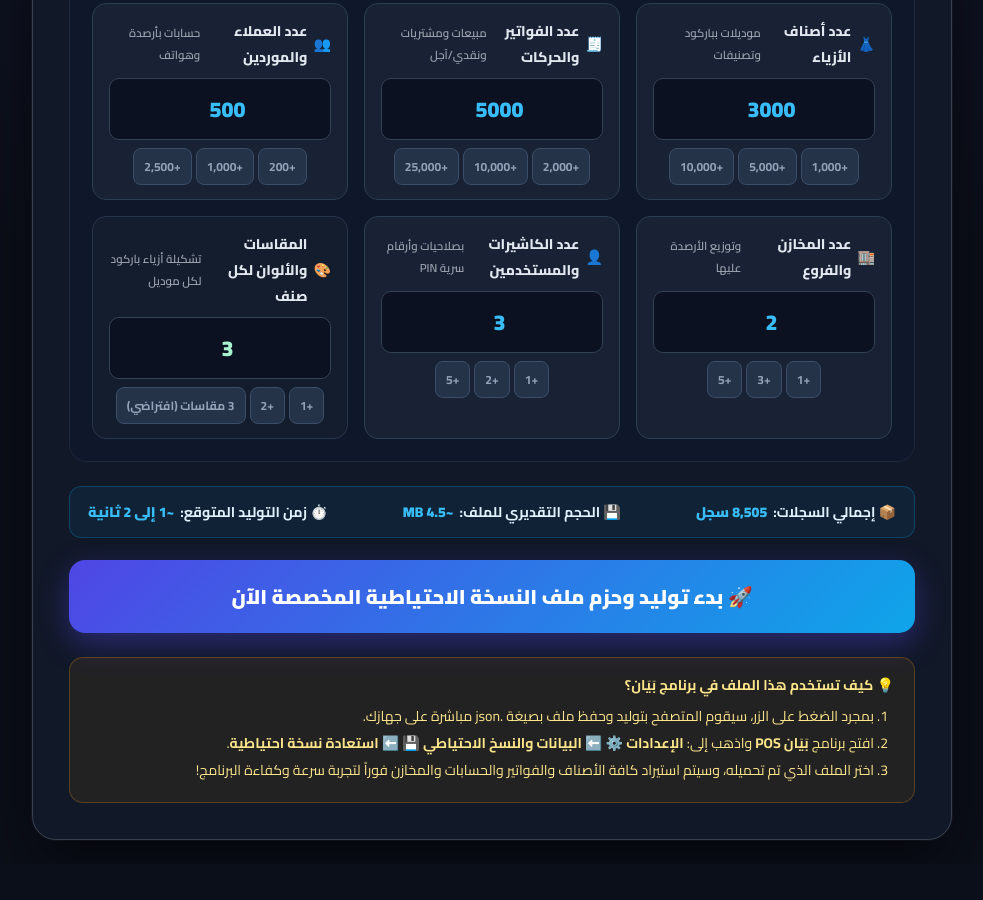
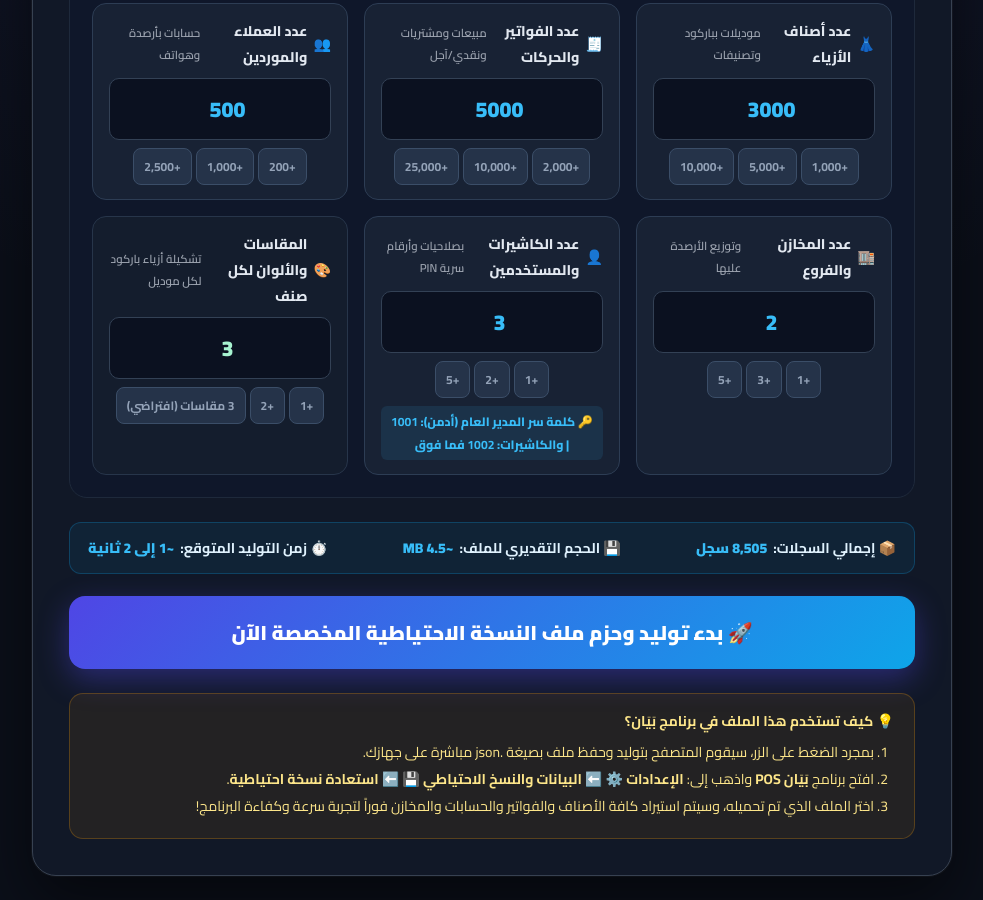
Before and after one commit to ehabamr062-ux/bayan_fashion_website, an Electron app: page tools/generate_stress_test_backup.html in a window 1200 px wide. Shown: the part 512-1412 px from the top of the page, without its empty margins (108-1091 px from the left). Before the commit the page ends 1376 px from the top, so only its background shows below. Drawn offline with Linux system fonts and the light colour scheme.

Commit message:
Show default PINs clearly in stress test generator

```diff
--- a/tools/generate_stress_test_backup.html
+++ b/tools/generate_stress_test_backup.html
@@ -517,6 +517,9 @@
                         <button type="button" class="step-btn" onclick="adjustValue('inputUsers', 2)">+2</button>
                         <button type="button" class="step-btn" onclick="adjustValue('inputUsers', 5)">+5</button>
                     </div>
+                    <div style="margin-top: 8px; font-size: 0.76rem; color: #38bdf8; font-weight: 800; text-align: center; background: rgba(56, 189, 248, 0.1); padding: 4px 8px; border-radius: 6px;">
+                        🔑 كلمة سر المدير العام (أدمن): <b>1001</b> | والكاشيرات: <b>1002</b> فما فوق
+                    </div>
                 </div>
 
                 <!-- خيار إضافي: تشكيلات المقاسات والألوان لكل صنف -->
```
